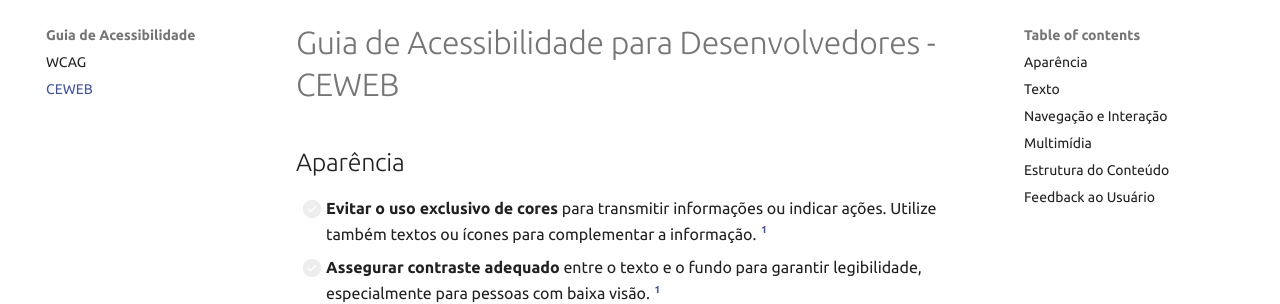
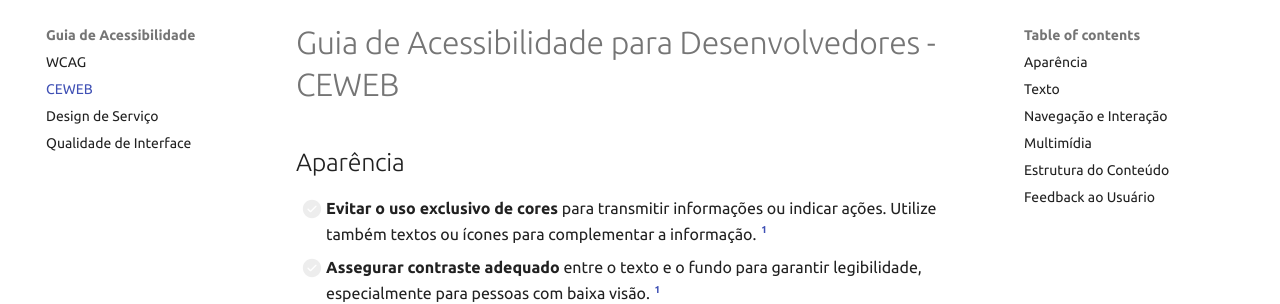
Before and after one commit to BrunoBReis/ihc, an MkDocs documentation site: the page built from docs/guia-ceweb.md, in a window 1280 px wide. Shown: the part 124-428 px from the top of the page. Built offline with MkDocs 1.6.1 and Material for MkDocs 9.7.7, drawn with Linux system fonts in a browser that asks for light colours; comment, search, counter and statistics services are not loaded.

Commit message:
docs: adding new files

```diff
--- a/mkdocs.yml
+++ b/mkdocs.yml
@@ -105,3 +105,5 @@
   - Guia de Acessibilidade:
     - WCAG: guia-wcag.md
     - CEWEB: guia-ceweb.md
+    - Design de Serviço: guia-design-de-servico.md
+    - Qualidade de Interface: guia-qualidade-de-interface.md
```
